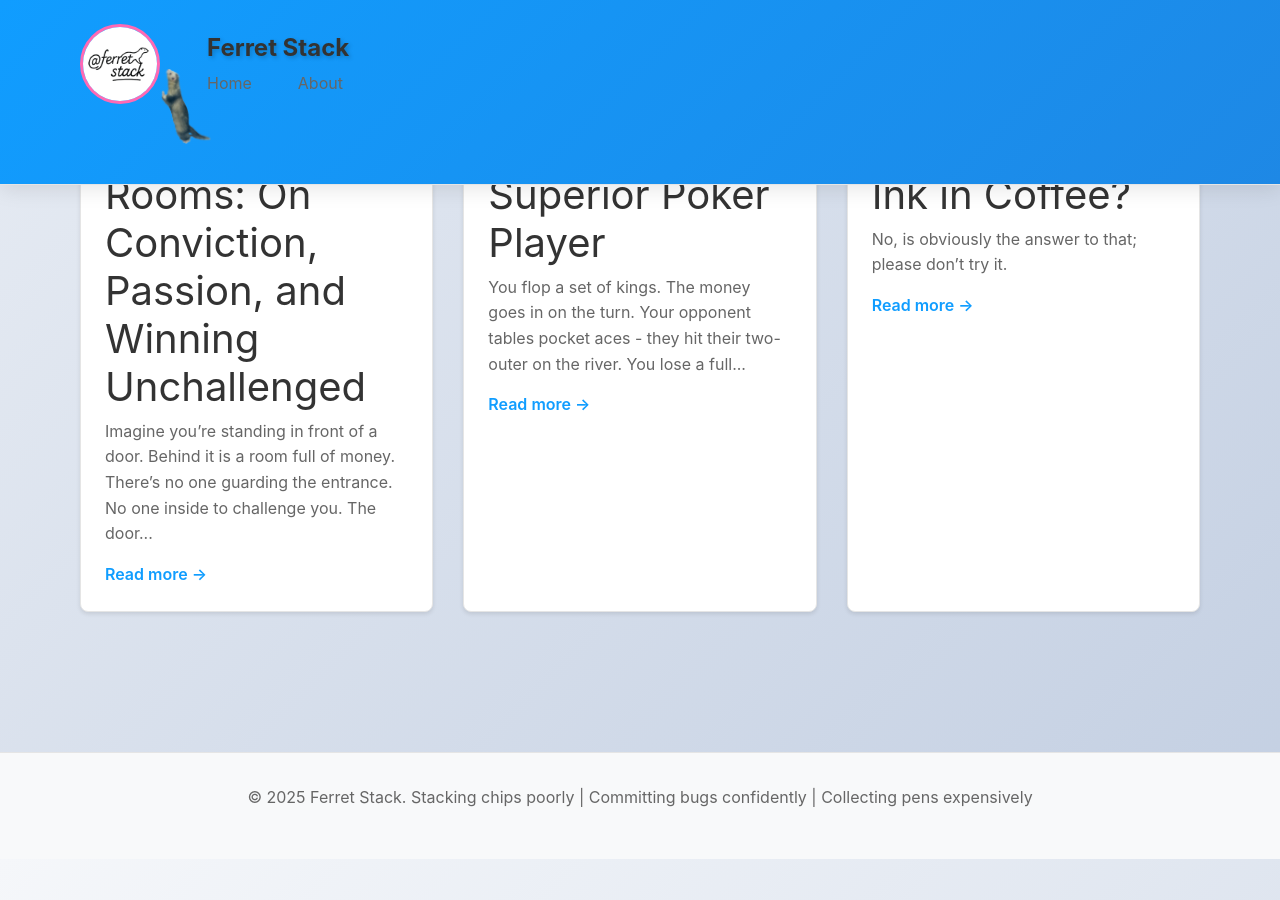
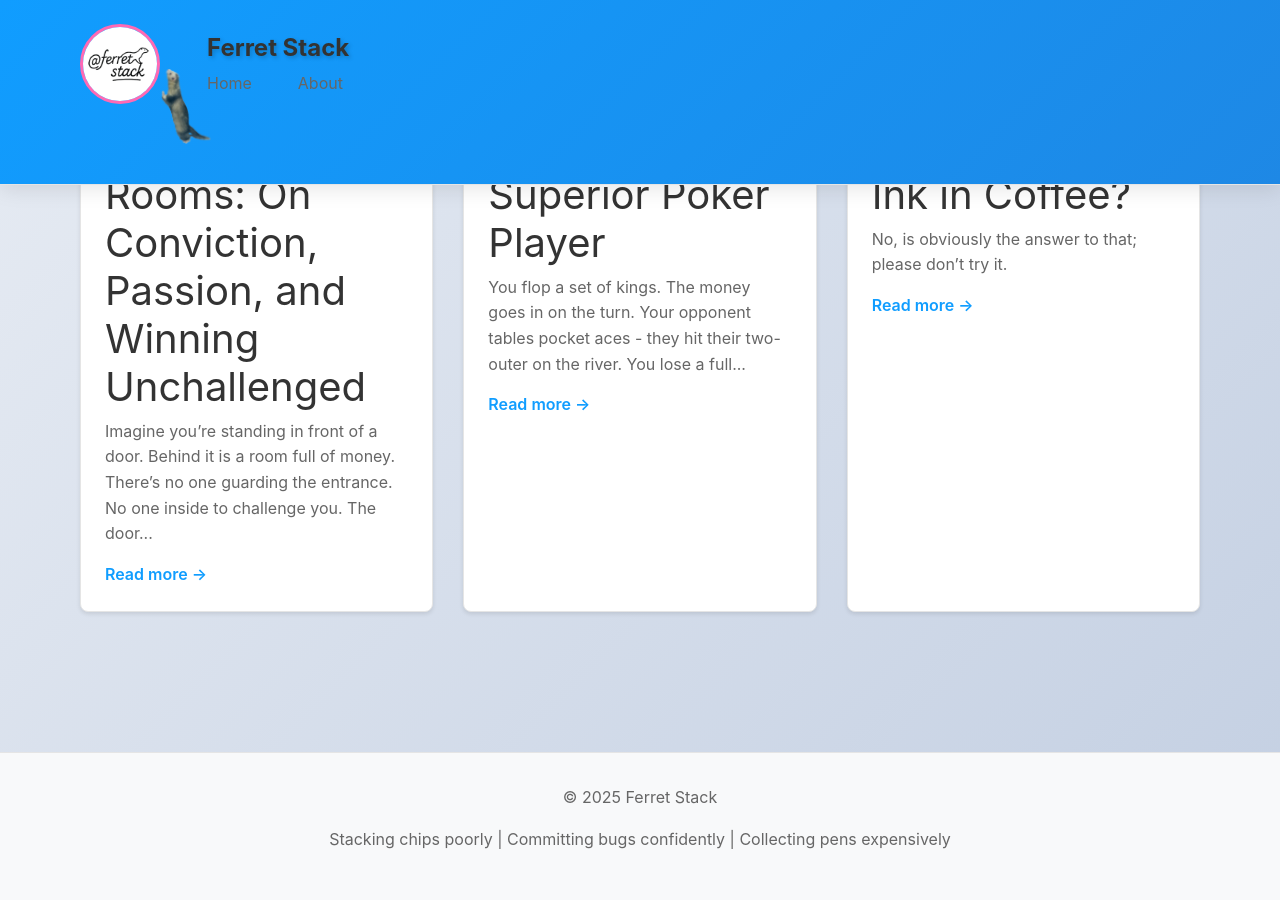
Before and after one commit to ferret-stack/ferret-stack.github.io, a Jekyll site: the page built from index.html, in a window 1280 px wide and 900 px high, scrolled down 845 px. Built offline with Jekyll 4.4.1, drawn with Linux system fonts in a browser that asks for light colours; some of the changed lines change nothing that is shown.

Commit message:
Update default.html

```diff
--- a/_layouts/default.html
+++ b/_layouts/default.html
@@ -61,7 +61,8 @@
 
   <footer class="site-footer">
     <div class="container">
-      <p>&copy; {{ 'now' | date: '%Y' }} {{ site.title }}. Stacking chips poorly | Committing bugs confidently | Collecting pens expensively</p>
+      <p>&copy; {{ 'now' | date: '%Y' }} {{ site.title }}</p>
+      <p>Stacking chips poorly | Committing bugs confidently | Collecting pens expensively</p>
     </div>
   </footer>
 </body>
```
